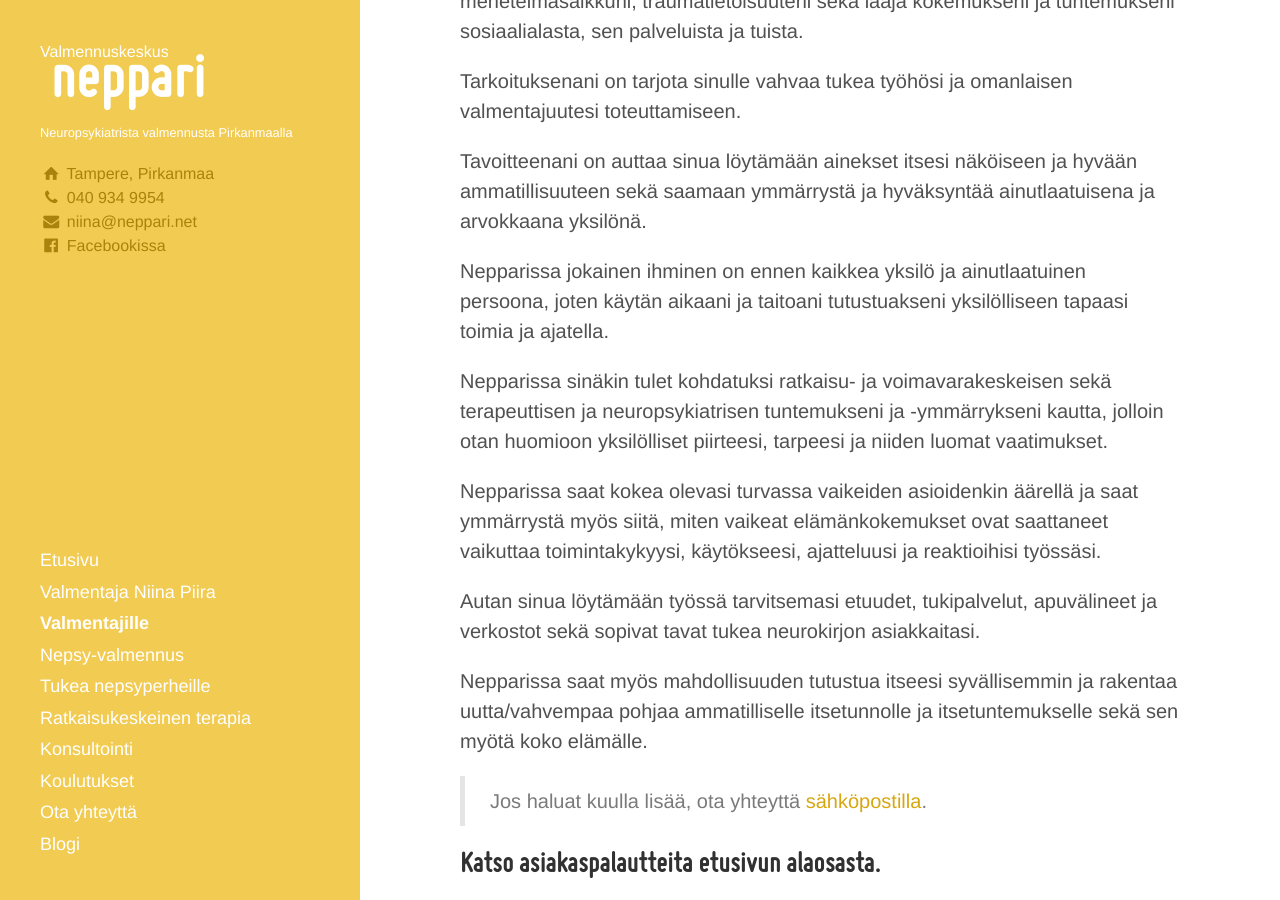
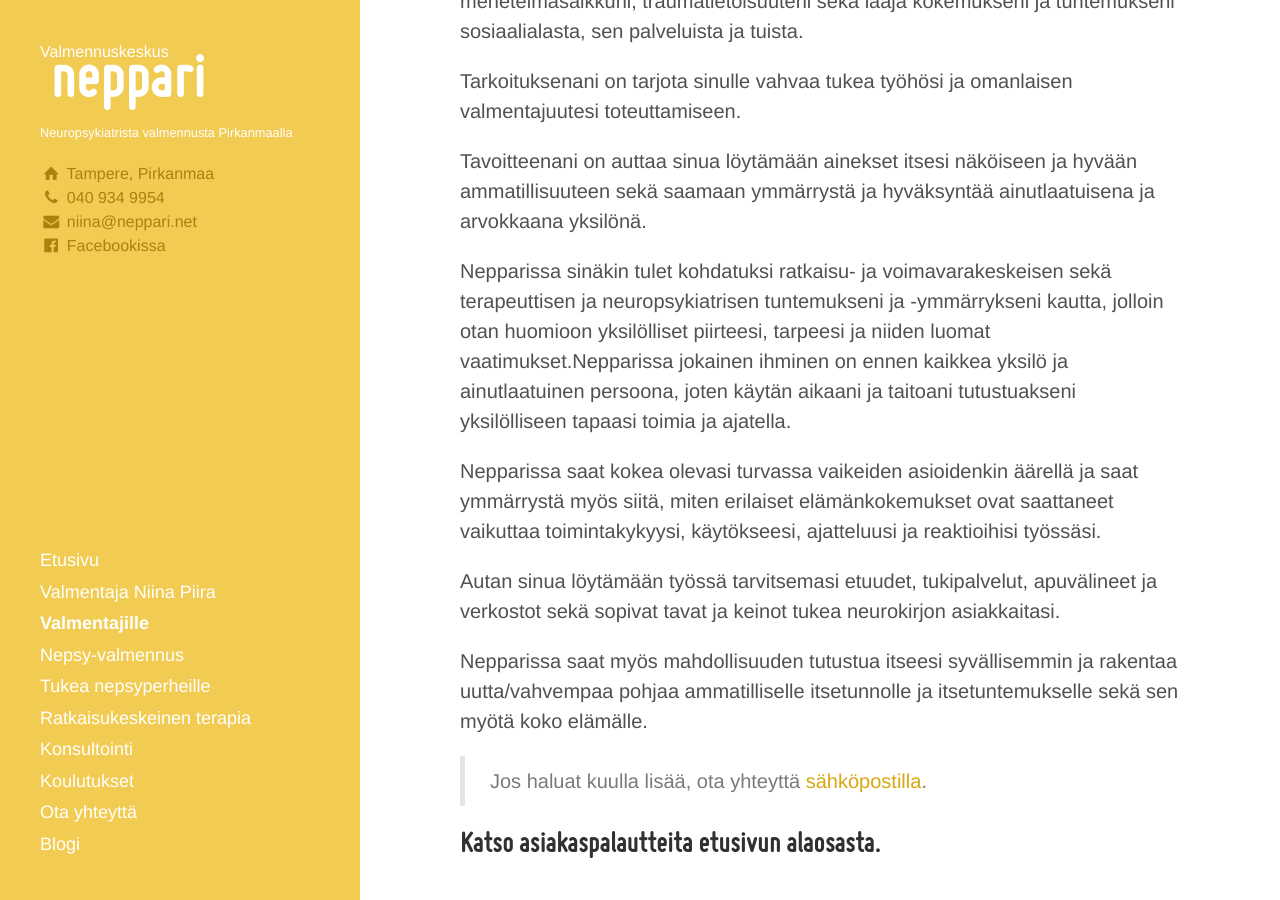
Before and after one commit to niinapiira/neppari.net, a Jekyll site: the page built from sinulle.md, in a window 1280 px wide and 900 px high, scrolled down 661 px. Built offline with Jekyll 4.4.1, drawn with Linux system fonts in a browser that asks for light colours.

Commit message:
Update sinulle.md

```diff
--- a/sinulle.md
+++ b/sinulle.md
@@ -29,13 +29,13 @@ Tarkoituksenani on tarjota sinulle vahvaa tukea työhösi ja omanlaisen valmenta
 
 Tavoitteenani on auttaa sinua löytämään ainekset itsesi näköiseen ja hyvään ammatillisuuteen sekä saamaan ymmärrystä ja hyväksyntää ainutlaatuisena ja arvokkaana yksilönä.
 
-Nepparissa jokainen ihminen on ennen kaikkea yksilö ja ainutlaatuinen persoona, joten käytän aikaani ja taitoani tutustuakseni yksilölliseen tapaasi toimia ja ajatella.
 
-Nepparissa sinäkin tulet kohdatuksi ratkaisu- ja voimavarakeskeisen sekä terapeuttisen ja neuropsykiatrisen tuntemukseni ja -ymmärrykseni kautta, jolloin otan huomioon yksilölliset piirteesi, tarpeesi ja niiden luomat vaatimukset.
 
-Nepparissa saat kokea olevasi turvassa vaikeiden asioidenkin äärellä ja saat ymmärrystä myös siitä, miten vaikeat elämänkokemukset ovat saattaneet vaikuttaa toimintakykyysi, käytökseesi, ajatteluusi ja reaktioihisi työssäsi.
+Nepparissa sinäkin tulet kohdatuksi ratkaisu- ja voimavarakeskeisen sekä terapeuttisen ja neuropsykiatrisen tuntemukseni ja -ymmärrykseni kautta, jolloin otan huomioon yksilölliset piirteesi, tarpeesi ja niiden luomat vaatimukset.Nepparissa jokainen ihminen on ennen kaikkea yksilö ja ainutlaatuinen persoona, joten käytän aikaani ja taitoani tutustuakseni yksilölliseen tapaasi toimia ja ajatella.
 
-Autan sinua löytämään työssä tarvitsemasi etuudet, tukipalvelut, apuvälineet ja verkostot sekä sopivat tavat tukea neurokirjon asiakkaitasi.
+Nepparissa saat kokea olevasi turvassa vaikeiden asioidenkin äärellä ja saat ymmärrystä myös siitä, miten erilaiset elämänkokemukset ovat saattaneet vaikuttaa toimintakykyysi, käytökseesi, ajatteluusi ja reaktioihisi työssäsi.
+
+Autan sinua löytämään työssä tarvitsemasi etuudet, tukipalvelut, apuvälineet ja verkostot sekä sopivat tavat ja keinot tukea neurokirjon asiakkaitasi.
 
 Nepparissa saat myös mahdollisuuden tutustua itseesi syvällisemmin ja rakentaa uutta/vahvempaa pohjaa ammatilliselle itsetunnolle ja itsetuntemukselle sekä sen myötä koko elämälle.
 
```
